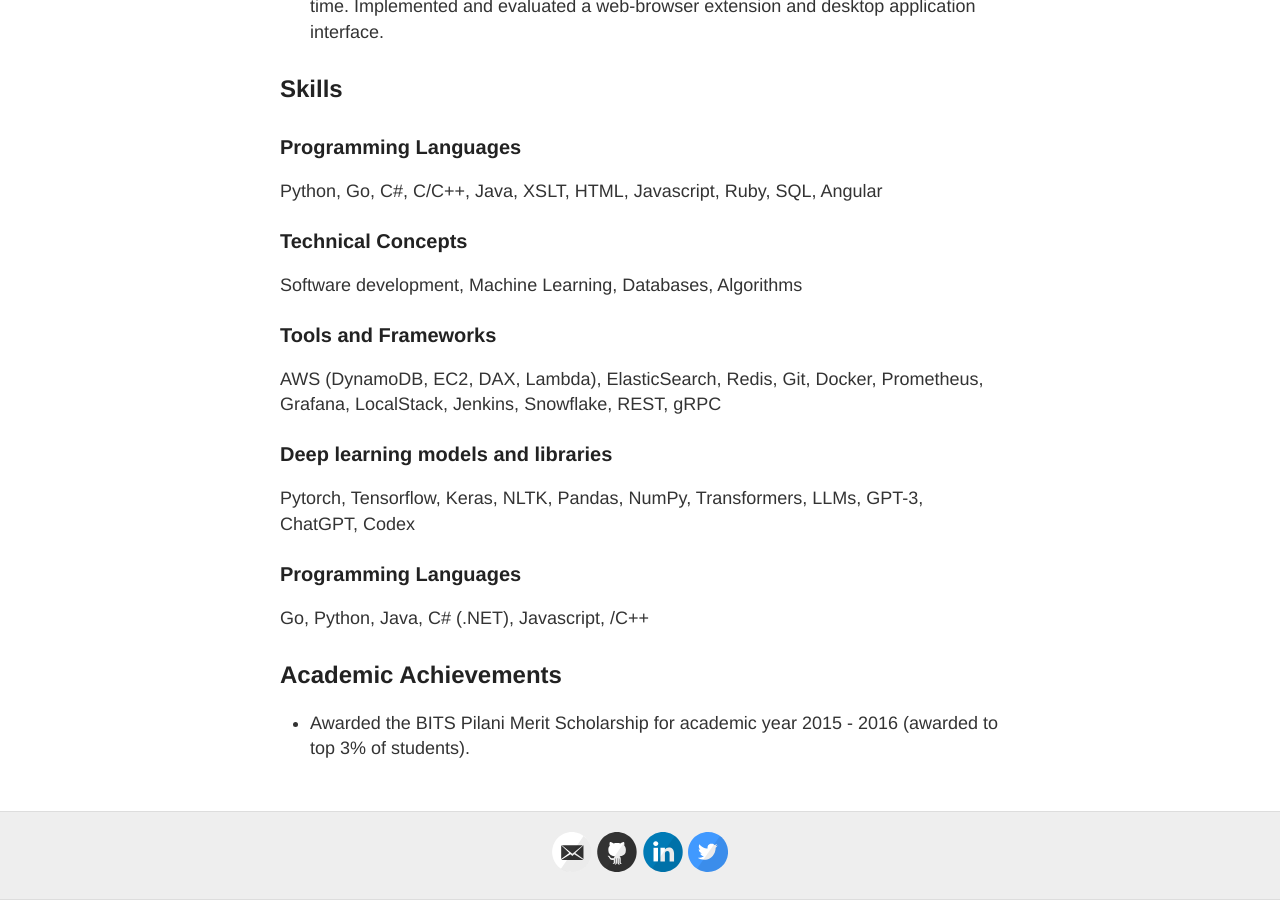
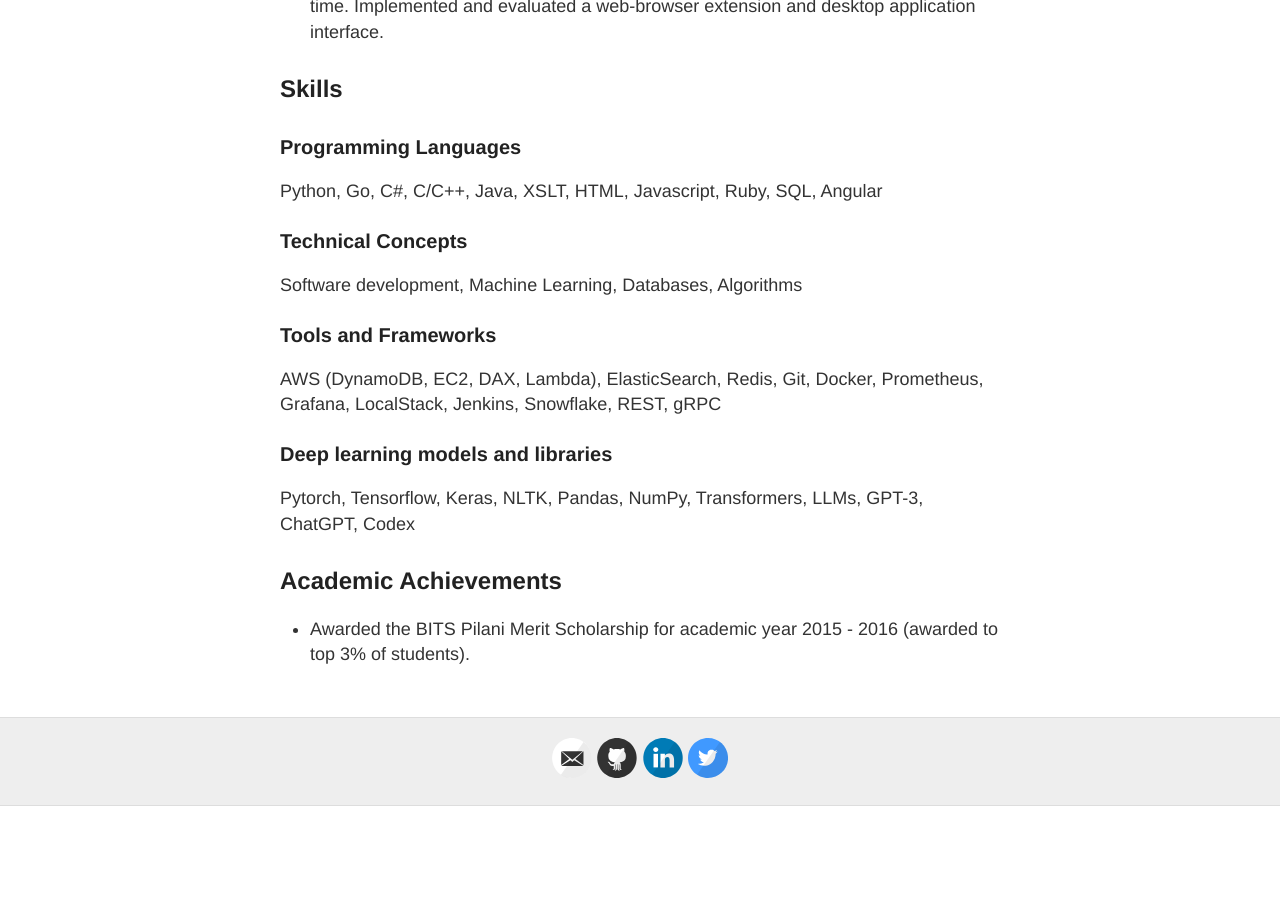
Before and after one commit to TanviAgg/TanviAgg.github.io, a Jekyll site: the page built from about.md, in a window 1280 px wide and 900 px high, scrolled down 2910 px. Built offline with Jekyll 4.4.1, drawn with Linux system fonts in a browser that asks for light colours; after the commit the page ends 3716 px from its top, so only the background shows below that.

Commit message:
Update CV

```diff
--- a/about.md
+++ b/about.md
@@ -117,8 +117,6 @@ Software development, Machine Learning, Databases, Algorithms
 AWS (DynamoDB, EC2, DAX, Lambda), ElasticSearch, Redis, Git, Docker, Prometheus, Grafana, LocalStack, Jenkins, Snowflake, REST, gRPC
 ### Deep learning models and libraries
 Pytorch, Tensorflow, Keras, NLTK, Pandas, NumPy, Transformers, LLMs, GPT-3, ChatGPT, Codex
-### Programming Languages
-Go, Python, Java, C# (.NET), Javascript, /C++
 
 ## Academic Achievements
 - Awarded the BITS Pilani Merit Scholarship for academic year 2015 - 2016 (awarded to top 3% of students).
```
